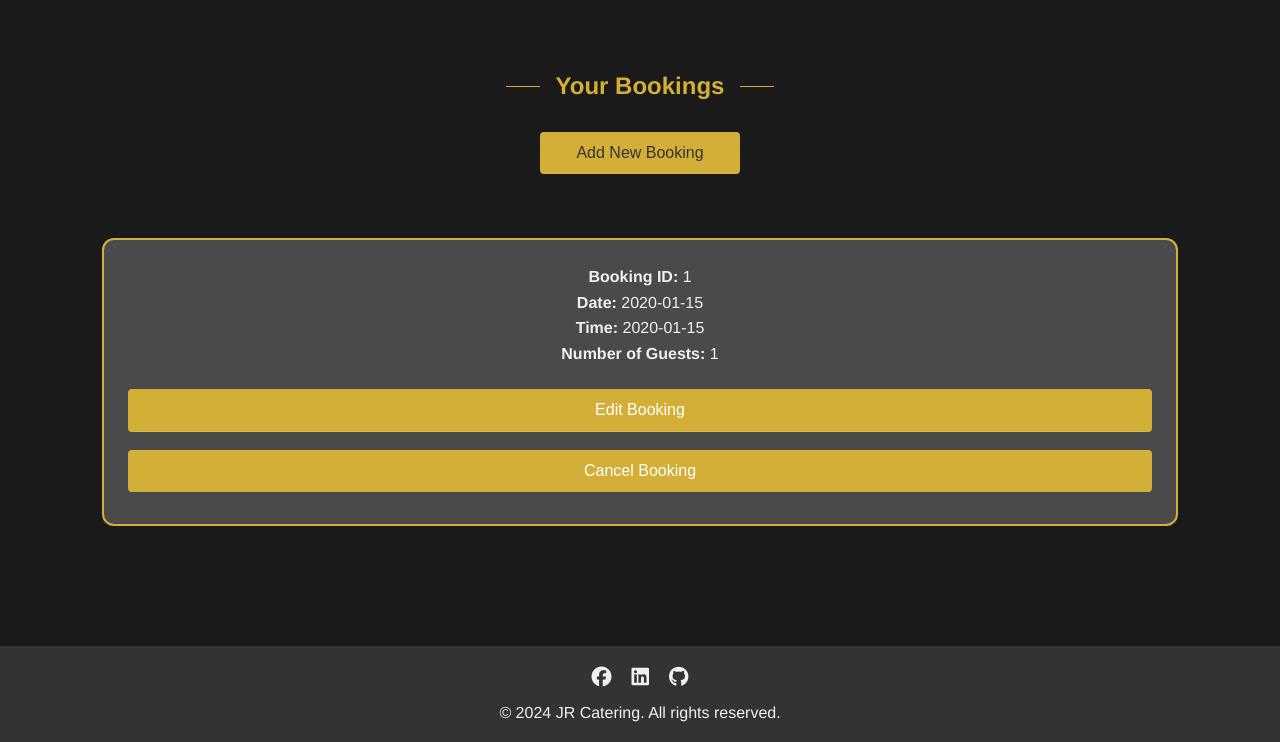
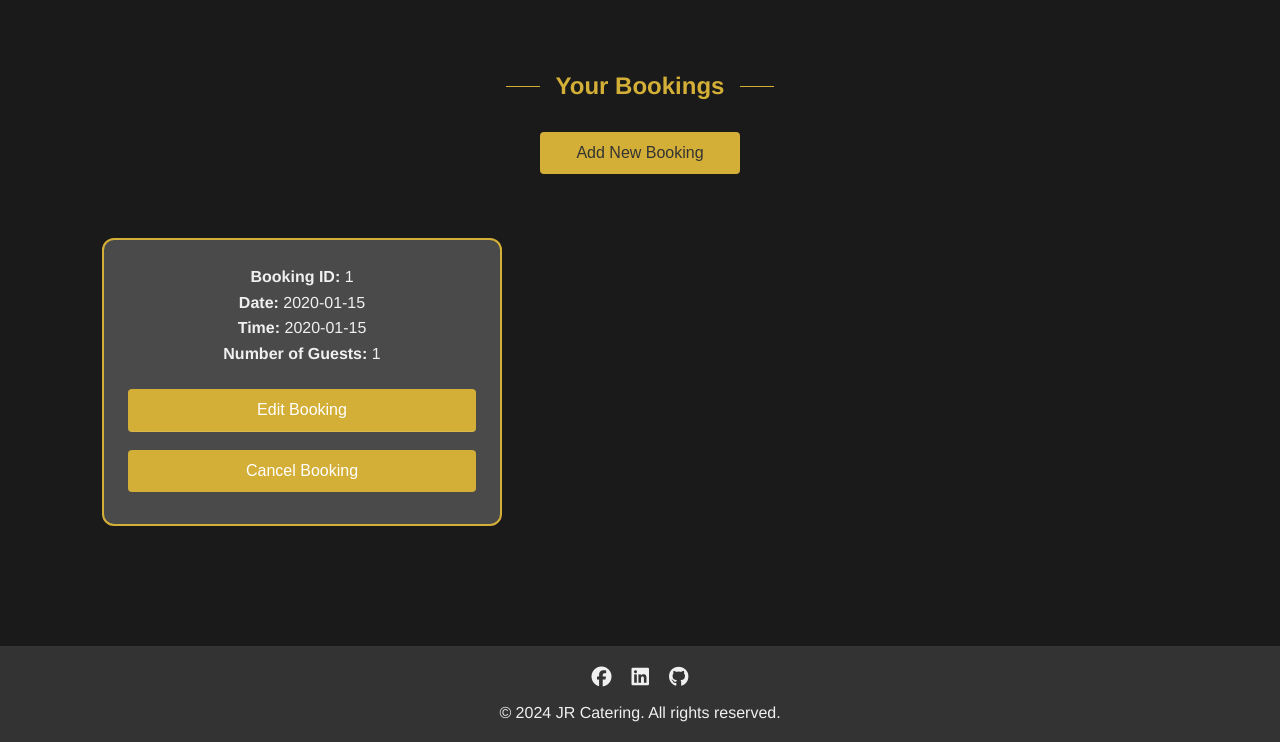
Before and after one commit to ellisrobertsx/JR-Catering, a Flask app: page /book in a window 1280 px wide. Shown: the part 58-800 px from the top of the page. Run offline with Flask 2, Linux system fonts and the light colour scheme; a user stored in the database is signed in; tables that the repository leaves empty hold one stand-in row (values such as "Sample post"); some libraries are stand-ins or nearby versions.

```diff
--- a/static/assets/css/style.css
+++ b/static/assets/css/style.css
@@ -1428,6 +1428,12 @@ form button:hover {
         margin: 0 auto;
     }
 
+    .unique-booking-card {
+        flex: 0 1 400px; /* Fixed width, don't grow, can shrink */
+        margin: 0; /* Remove margin auto */
+        width: 400px; /* Force consistent width */
+    }
+
     }
 
 @media print {
```
